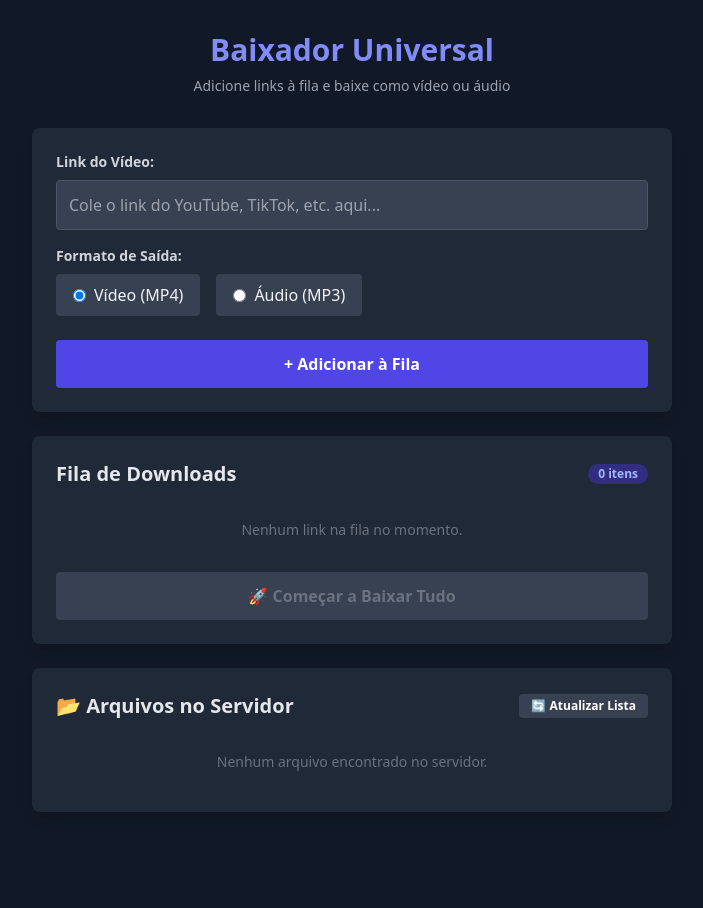
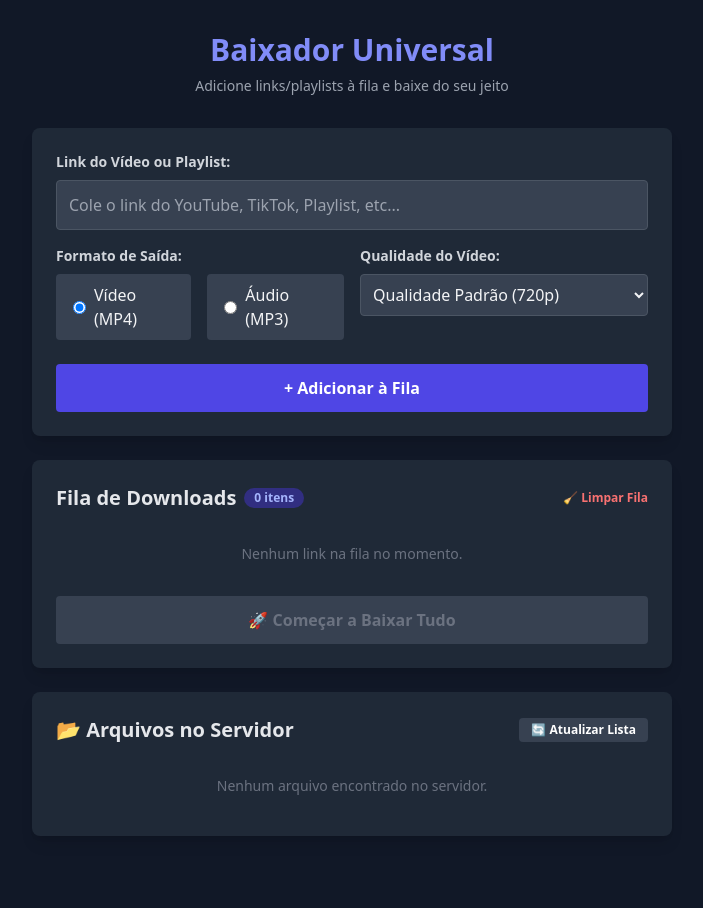
Before and after one commit to QuevimOFF/BAIXADOR-SUPREMO-DO-CEU-E-DA-TERRA, a Flask app: page / in a window 1280 px wide. Shown: the whole page, without its empty margins (288-991 px from the left). Before the commit the page ends 812 px from the top, so only its background shows below. Run offline with Flask 3, Linux system fonts and the light colour scheme; data that the repository does not hold is empty; some libraries are stand-ins or nearby versions.

Commit message:
Adiciona seletor de qualidade, suporte a playlist e exclusao de arquivos

```diff
--- a/app.py
+++ b/app.py
@@ -7,14 +7,34 @@ app = Flask(__name__)
 
 PASTA_DESTINO = "Meus_Arquivos_Baixados"
 
-# Dicionário global para monitorar o status do download em tempo real
-status_download = {"baixando": False, "mensagem": "Nenhum download em andamento.", "progresso": 0}
+# Status global monitorando progresso, falhas e mensagens
+status_download = {
+    "baixando": False,
+    "mensagem": "Nenhum download em andamento.",
+    "progresso": 0,
+    "falhas": []
+}
+
+# Variável de controle interna para saber qual item da fila está rodando
+item_atual_indice = 1
+item_atual_total = 1
+item_atual_formato = "MP4"
 
 def hook_de_progresso(d):
-    """Função que captura o progresso em tempo real do yt-dlp."""
-    global status_download
+    """Captura o progresso e ajusta a mensagem caso seja uma playlist."""
+    global status_download, item_atual_indice, item_atual_total, item_atual_formato
+
     if d['status'] == 'downloading':
         try:
+            # Verifica se o yt-dlp está extraindo uma playlist interna
+            info = d.get('info_dict', {})
+            p_index = info.get('playlist_index')
+            p_total = info.get('n_entries')
+
+            if p_index and p_total:
+                # Se for playlist, personaliza a mensagem exibida na tela
+                status_download["mensagem"] = f"📥 Baixando item [{item_atual_indice}/{item_atual_total}] • Playlist ({p_index}/{p_total}) em {item_atual_formato}..."
+
             total_bytes = d.get('total_bytes') or d.get('total_bytes_estimate')
             if total_bytes:
                 baixado = d.get('downloaded_bytes', 0)
@@ -26,35 +46,47 @@ def hook_de_progresso(d):
         status_download["progresso"] = 100
 
 def executar_fila_downloads(fila):
-    """Executa os downloads em segundo plano (Thread)."""
-    global status_download
+    global status_download, item_atual_indice, item_atual_total, item_atual_formato
     status_download["baixando"] = True
     status_download["progresso"] = 0
+    status_download["falhas"] = []
 
     if not os.path.exists(PASTA_DESTINO):
         os.makedirs(PASTA_DESTINO)
 
-    total_itens = len(fila)
+    item_atual_total = len(fila)
     argumentos_extrator = {
         'youtube': ['player_client=android,web']
     }
 
     for indice, item in enumerate(fila, start=1):
+        item_atual_indice = indice
         url = item['url']
         formato = item['formato']
+        qualidade = item['qualidade']
+        item_atual_formato = formato.upper()
 
-        status_download["mensagem"] = f"📥 Baixando item [{indice}/{total_itens}] em formato {formato.upper()}..."
+        status_download["mensagem"] = f"📥 Baixando item [{indice}/{item_atual_total}] em formato {item_atual_formato}..."
         status_download["progresso"] = 0
 
+        # Configurações básicas comuns
         ydl_opts = {
             'outtmpl': os.path.join(PASTA_DESTINO, '%(title)s.%(ext)s'),
             'extractor_args': argumentos_extrator,
             'progress_hooks': [hook_de_progresso],
+            'noplaylist': False, # PERMITE O DOWNLOAD DE PLAYLISTS COMPLETAS CASO O LINK SEJA DE UMA
         }
 
+        # LÓGICA DO SELETOR DE QUALIDADE (Aproveitando o FFmpeg instalado)
         if formato == 'mp4':
-            ydl_opts['format'] = 'best'
-        else: # Formato MP3
+            ydl_opts['merge_output_format'] = 'mp4'
+            if qualidade == '1080p':
+                ydl_opts['format'] = 'bestvideo[height<=1080][ext=mp4]+bestaudio[ext=m4a]/bestvideo[height<=1080]+bestaudio/best'
+            elif qualidade == '360p':
+                ydl_opts['format'] = 'bestvideo[height<=360][ext=mp4]+bestaudio[ext=m4a]/bestvideo[height<=360]+bestaudio/best'
+            else: # 720p (Padrão)
+                ydl_opts['format'] = 'bestvideo[height<=720][ext=mp4]+bestaudio[ext=m4a]/bestvideo[height<=720]+bestaudio/best'
+        else: # Formato MP3 (Áudio sempre extrai a melhor qualidade disponível)
             ydl_opts['format'] = 'bestaudio/best'
             ydl_opts['postprocessors'] = [{
                 'key': 'FFmpegExtractAudio',
@@ -67,11 +99,15 @@ def executar_fila_downloads(fila):
                 ydl.download([url])
         except Exception as e:
             print(f"Erro ao baixar {url}: {e}")
+            status_download["falhas"].append(url)
 
-    # Finaliza a fila
     status_download["baixando"] = False
     status_download["progresso"] = 100
-    status_download["mensagem"] = "🎉 Todos os downloads da fila foram concluídos com sucesso!"
+
+    if len(status_download["falhas"]) == 0:
+        status_download["mensagem"] = "🎉 Todos os downloads foram concluídos com sucesso!"
+    else:
+        status_download["mensagem"] = f"⚠️ Fila concluída, mas {len(status_download['falhas'])} download(s) falhou(aram)."
 
 @app.route('/')
 def home():
@@ -96,27 +132,34 @@ def iniciar_download():
 
 @app.route('/status', methods=['GET'])
 def obter_status():
-    global status_download
     return jsonify(status_download)
 
-# ==========================================
-# NOVAS ROTAS: MEUS ARQUIVOS
-# ==========================================
 @app.route('/arquivos', methods=['GET'])
 def listar_arquivos():
-    """Lê a pasta do servidor e devolve a lista de arquivos prontos."""
     if not os.path.exists(PASTA_DESTINO):
         return jsonify([])
-
     arquivos = os.listdir(PASTA_DESTINO)
-    # Garante que só vai listar arquivos de verdade (ignora pastas acidentais)
     arquivos = [f for f in arquivos if os.path.isfile(os.path.join(PASTA_DESTINO, f))]
     return jsonify(arquivos)
 
 @app.route('/download/<path:nome_arquivo>', methods=['GET'])
 def baixar_arquivo(nome_arquivo):
-    """Pega o arquivo do computador e envia pela rede para o dispositivo do usuário (Celular/PC)."""
     return send_from_directory(PASTA_DESTINO, nome_arquivo, as_attachment=True)
+
+# ==========================================
+# NOVA ROTA: DELETAR DO SERVIDOR
+# ==========================================
+@app.route('/deletar/<path:nome_arquivo>', methods=['POST'])
+def deletar_arquivo(nome_arquivo):
+    """Remove o arquivo fisicamente do HD do computador."""
+    caminho_completo = os.path.join(PASTA_DESTINO, nome_arquivo)
+    if os.path.exists(caminho_completo):
+        try:
+            os.remove(caminho_completo)
+            return jsonify({"status": "Arquivo apagado com sucesso!"})
+        except Exception as e:
+            return jsonify({"erro": f"Não foi possível apagar o arquivo: {e}"}), 500
+    return jsonify({"erro": "Arquivo não encontrado."}), 404
 
 if __name__ == '__main__':
     app.run(host='0.0.0.0', port=5000, debug=True)
--- a/templates/index.html
+++ b/templates/index.html
@@ -11,10 +11,10 @@
     <div class="container mx-auto px-4 py-8 max-w-2xl">
         <header class="text-center mb-8">
             <h1 class="text-3xl font-bold text-indigo-400">Baixador Universal</h1>
-            <p class="text-gray-400 mt-2 text-sm">Adicione links à fila e baixe como vídeo ou áudio</p>
+            <p class="text-gray-400 mt-2 text-sm">Adicione links/playlists à fila e baixe do seu jeito</p>
         </header>
 
-        <div id="painel-status" class="hidden bg-gray-800 border-l-4 border-indigo-500 p-4 mb-6 rounded shadow-md">
+        <div id="painel-status" class="hidden bg-gray-800 border-l-4 border-indigo-500 p-4 mb-4 rounded shadow-md">
             <p id="texto-status" class="text-indigo-300 font-medium mb-3 animate-pulse">Verificando status...</p>
             <div class="w-full bg-gray-700 rounded-full h-4 overflow-hidden">
                 <div id="barra-progresso" class="bg-indigo-500 h-4 rounded-full transition-all duration-300 ease-out" style="width: 0%"></div>
@@ -22,24 +22,40 @@
             <p id="texto-porcentagem" class="text-right text-xs text-indigo-300 mt-1 font-bold">0%</p>
         </div>
 
+        <div id="painel-erros" class="hidden bg-red-900 border-l-4 border-red-500 p-4 mb-6 rounded shadow-md">
+            <h3 class="text-red-300 font-bold mb-2">⚠️ Ocorreram erros nos seguintes links:</h3>
+            <ul id="lista-erros" class="list-disc list-inside text-red-200 text-xs"></ul>
+        </div>
+
         <div class="bg-gray-800 p-6 rounded-lg shadow-lg mb-6">
             <div class="mb-4">
-                <label class="block text-gray-300 text-sm font-semibold mb-2">Link do Vídeo:</label>
-                <input type="url" id="input-url" placeholder="Cole o link do YouTube, TikTok, etc. aqui..."
+                <label class="block text-gray-300 text-sm font-semibold mb-2">Link do Vídeo ou Playlist:</label>
+                <input type="url" id="input-url" placeholder="Cole o link do YouTube, TikTok, Playlist, etc..."
                        class="w-full p-3 bg-gray-700 border border-gray-600 rounded text-gray-100 placeholder-gray-400 focus:outline-none focus:border-indigo-500">
             </div>
 
-            <div class="mb-6">
+            <div class="grid grid-cols-1 md:grid-cols-2 gap-4 mb-6">
+                <div>
                     <label class="block text-gray-300 text-sm font-semibold mb-2">Formato de Saída:</label>
                     <div class="flex gap-4">
                         <label class="flex items-center bg-gray-700 px-4 py-2 rounded cursor-pointer border border-transparent hover:border-gray-500">
-                        <input type="radio" name="formato" value="mp4" checked class="mr-2 text-indigo-500 focus:ring-0">
+                            <input type="radio" name="formato" value="mp4" checked onchange="ajustarMenuQualidade()" class="mr-2 text-indigo-500 focus:ring-0">
                             Vídeo (MP4)
                         </label>
                         <label class="flex items-center bg-gray-700 px-4 py-2 rounded cursor-pointer border border-transparent hover:border-gray-500">
-                        <input type="radio" name="formato" value="mp3" class="mr-2 text-indigo-500 focus:ring-0">
+                            <input type="radio" name="formato" value="mp3" onchange="ajustarMenuQualidade()" class="mr-2 text-indigo-500 focus:ring-0">
                             Áudio (MP3)
                         </label>
+                    </div>
+                </div>
+
+                <div>
+                    <label class="block text-gray-300 text-sm font-semibold mb-2">Qualidade do Vídeo:</label>
+                    <select id="select-qualidade" class="w-full p-2 bg-gray-700 border border-gray-600 rounded text-gray-100 focus:outline-none focus:border-indigo-500 disabled:opacity-40 disabled:cursor-not-allowed">
+                        <option value="1080p">Alta Definição (1080p)</option>
+                        <option value="720p" selected>Qualidade Padrão (720p)</option>
+                        <option value="360p">Economia de Dados (360p)</option>
+                    </select>
                 </div>
             </div>
 
@@ -51,8 +67,13 @@
 
         <div class="bg-gray-800 p-6 rounded-lg shadow-lg mb-6">
             <h2 class="text-xl font-bold mb-4 text-gray-200 flex justify-between items-center">
+                <div class="flex items-center gap-2">
                     <span>Fila de Downloads</span>
                     <span id="contador-fila" class="bg-indigo-900 text-indigo-300 text-xs px-2.5 py-0.5 rounded-full">0 itens</span>
+                </div>
+                <button onclick="limparFilaCompleta()" id="btn-limpar-fila" class="text-xs text-red-400 hover:text-red-300 transition duration-200">
+                    🧹 Limpar Fila
+                </button>
             </h2>
 
             <ul id="lista-fila" class="divide-y divide-gray-700 max-h-40 overflow-y-auto mb-4">
@@ -82,26 +103,38 @@
         let filaDeDownloads = [];
         let intervaloStatus = null;
 
-        // Carrega os arquivos assim que a página abre
         window.onload = carregarArquivos;
+
+        // Desativa a escolha de qualidade se o formato for MP3 (Áudio não tem resolução)
+        function ajustarMenuQualidade() {
+            const formato = document.querySelector('input[name="formato"]:checked').value;
+            const selectQualidade = document.getElementById('select-qualidade');
+            selectQualidade.disabled = (formato === 'mp3');
+        }
 
         function adicionarAOFila() {
             const inputUrl = document.getElementById('input-url');
             const url = inputUrl.value.trim();
             const formato = document.querySelector('input[name="formato"]:checked').value;
+            const qualidade = document.getElementById('select-qualidade').value;
 
             if (!url) {
                 alert('Por favor, insira um link válido.');
                 return;
             }
 
-            filaDeDownloads.push({ url, formato });
+            filaDeDownloads.push({ url, formato, qualidade });
             inputUrl.value = '';
             atualizarInterfaceFila();
         }
 
         function removerDaFila(index) {
             filaDeDownloads.splice(index, 1);
+            atualizarInterfaceFila();
+        }
+
+        function limparFilaCompleta() {
+            filaDeDownloads = [];
             atualizarInterfaceFila();
         }
 
@@ -128,6 +161,7 @@
                 li.className = "py-3 flex justify-between items-center text-sm gap-2";
 
                 const badgeColor = item.formato === 'mp4' ? 'bg-blue-900 text-blue-300' : 'bg-amber-900 text-amber-300';
+                const textoQualidade = item.formato === 'mp4' ? ` (${item.qualidade})` : '';
 
                 li.innerHTML = `
                     <div class="flex items-center gap-3 overflow-hidden">
@@ -138,7 +172,7 @@
                         <span class="truncate text-gray-300" title="${item.url}">${item.url}</span>
                     </div>
                     <span class="px-2 py-1 rounded text-xs font-bold flex-shrink-0 ${badgeColor}">
-                        ${item.formato.toUpperCase()}
+                        ${item.formato.toUpperCase()}${textoQualidade}
                     </span>
                 `;
                 lista.appendChild(li);
@@ -146,6 +180,8 @@
         }
 
         function enviarFilaAoServidor() {
+            document.getElementById('painel-erros').classList.add('hidden');
+
             fetch('/iniciar', {
                 method: 'POST',
                 headers: { 'Content-Type': 'application/json' },
@@ -169,6 +205,8 @@
             const texto = document.getElementById('texto-status');
             const barra = document.getElementById('barra-progresso');
             const textoPorcentagem = document.getElementById('texto-porcentagem');
+            const painelErros = document.getElementById('painel-erros');
+            const listaErros = document.getElementById('lista-erros');
 
             painel.classList.remove('hidden');
 
@@ -183,9 +221,17 @@
                     if (!status.baixando) {
                         clearInterval(intervaloStatus);
                         bloquearInterface(false);
+                        carregarArquivos();
 
-                        // O truque mágico: Atualiza a lista de arquivos sozinho quando o download acaba!
-                        carregarArquivos();
+                        if (status.falhas && status.falhas.length > 0) {
+                            listaErros.innerHTML = '';
+                            status.falhas.forEach(link => {
+                                const li = document.createElement('li');
+                                li.innerText = link;
+                                listaErros.appendChild(li);
+                            });
+                            painelErros.classList.remove('hidden');
+                        }
 
                         setTimeout(() => {
                             painel.classList.add('hidden');
@@ -199,10 +245,14 @@
 
         function bloquearInterface(bloquear) {
             document.getElementById('btn-adicionar').disabled = bloquear;
+            document.getElementById('btn-limpar-fila').disabled = bloquear;
+
             if (bloquear) {
                 document.getElementById('btn-adicionar').classList.add('bg-gray-700', 'cursor-not-allowed');
+                document.getElementById('btn-limpar-fila').classList.add('opacity-30', 'cursor-not-allowed');
             } else {
                 document.getElementById('btn-adicionar').classList.remove('bg-gray-700', 'cursor-not-allowed');
+                document.getElementById('btn-limpar-fila').classList.remove('opacity-30', 'cursor-not-allowed');
             }
 
             const lixeiras = document.querySelectorAll('button[title="Remover item"]');
@@ -212,7 +262,6 @@
             });
         }
 
-        // NOVA FUNÇÃO: Busca a lista de arquivos no computador e cria os botões de baixar
         function carregarArquivos() {
             const lista = document.getElementById('lista-arquivos');
             lista.innerHTML = '<p class="text-gray-500 text-center py-4 text-sm animate-pulse">Consultando servidor...</p>';
@@ -233,15 +282,40 @@
 
                     li.innerHTML = `
                         <span class="truncate text-gray-300 flex-1" title="${arquivo}">📄 ${arquivo}</span>
+                        <div class="flex gap-2 flex-shrink-0">
                             <a href="/download/${encodeURIComponent(arquivo)}" download
-                           class="bg-blue-600 hover:bg-blue-700 text-white text-xs font-bold py-2 px-4 rounded transition duration-200 flex-shrink-0 shadow-md">
+                               class="bg-blue-600 hover:bg-blue-700 text-white text-xs font-bold py-2 px-3 rounded transition duration-200 shadow-md">
                                 ⬇️ Salvar
                             </a>
+                            <button onclick="deletarArquivoDoServidor('${arquivo}')"
+                                    class="bg-red-700 hover:bg-red-600 text-white text-xs font-bold py-2 px-3 rounded transition duration-200 shadow-md">
+                                🗑️ Apagar
+                            </button>
+                        </div>
                     `;
                     lista.appendChild(li);
                 });
             });
         }
+
+        // NOVA FUNÇÃO: Dispara a rota do Python para deletar o arquivo do HD
+        function deletarArquivoDoServidor(nomeArquivo) {
+            if (!confirm(`Tem certeza que deseja apagar permanentemente o arquivo "${nomeArquivo}" do servidor?`)) {
+                return;
+            }
+
+            fetch(`/deletar/${encodeURIComponent(nomeArquivo)}`, {
+                method: 'POST'
+            })
+            .then(res => res.json())
+            .then(dados => {
+                if (dados.erro) {
+                    alert(dados.erro);
+                } else {
+                    carregarArquivos(); // Recarrega a lista atualizada
+                }
+            });
+        }
     </script>
 </body>
 </html>
```
Lines whose indentation alone changed are shown as unchanged.
